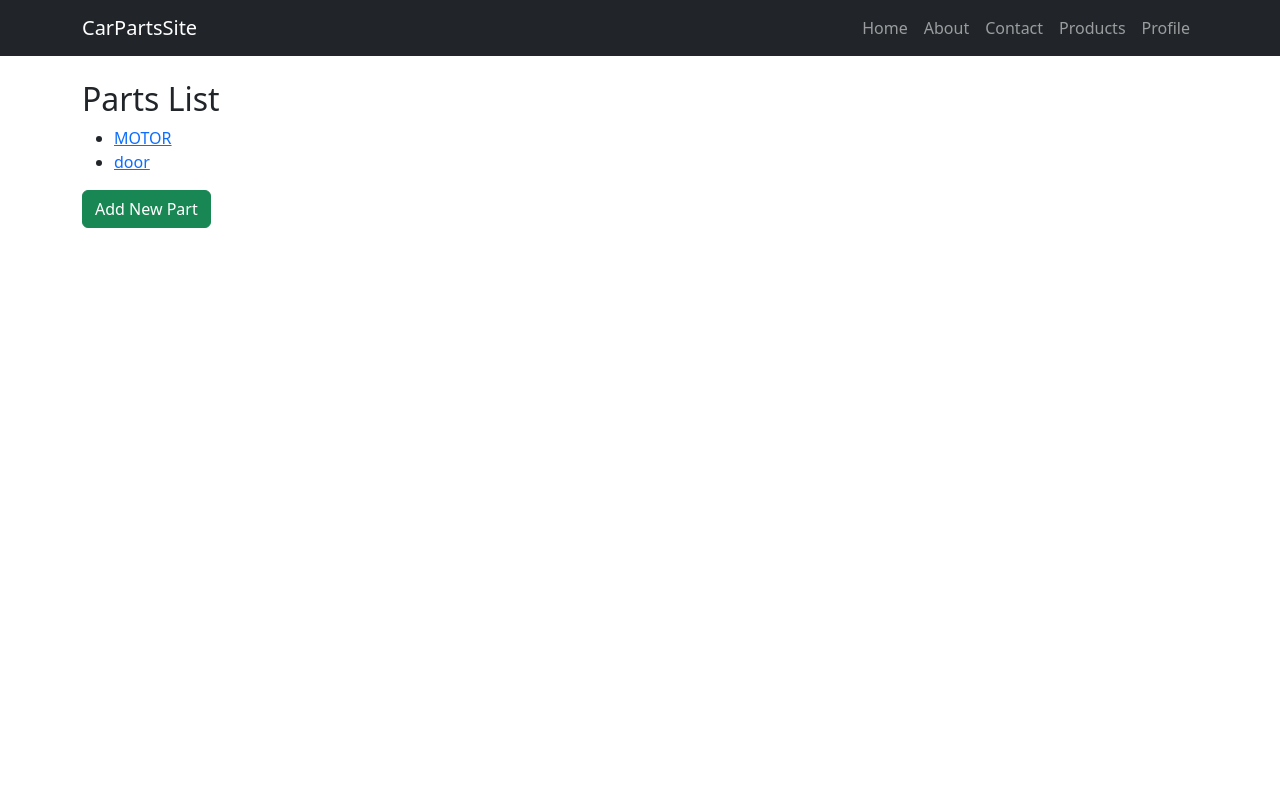
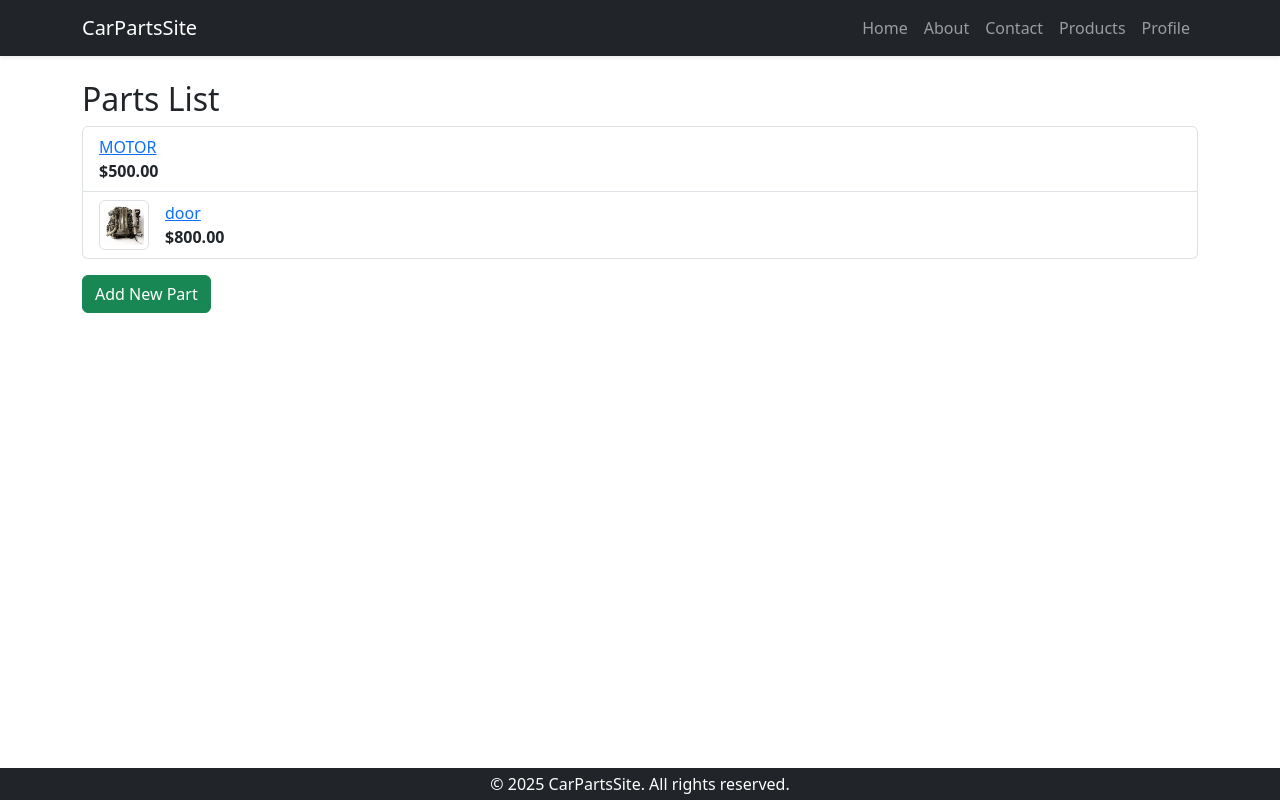
Before and after one commit to hidravneno/CarPartsSitee, a Django app: page /products/ in a window 1280 px wide. Run offline with Django 5.2, Linux system fonts and the light colour scheme; data comes from the database, SQL or seed files in the repository; both versions use the stored data as it was after the commit.

Commit message:
second commit

```diff
--- a/CarPartsSite/urls.py
+++ b/CarPartsSite/urls.py
@@ -16,6 +16,8 @@ Including another URLconf
 """
 from django.contrib import admin
 from django.urls import path, include
+from django.conf import settings
+from django.conf.urls.static import static
 
 urlpatterns = [
     path('admin/', admin.site.urls),
@@ -23,3 +25,7 @@ urlpatterns = [
     path('products/', include('products.urls')),
     path('accounts/', include('accounts.urls')),
 ]
+
+# Agregar configuración para servir archivos de medios en modo DEBUG
+if settings.DEBUG:
+    urlpatterns += static(settings.MEDIA_URL, document_root=settings.MEDIA_ROOT)
--- a/products/forms.py
+++ b/products/forms.py
@@ -6,4 +6,4 @@ from .models import Part
 class PartForm(forms.ModelForm):
     class Meta:
         model = Part
-        fields = ['name', 'description', 'price']
+        fields = ['name', 'description', 'price', 'image']  # <--- ¡Agregado!
--- a/products/models.py
+++ b/products/models.py
@@ -4,6 +4,7 @@ class Part(models.Model):
     name = models.CharField(max_length=100)
     description = models.TextField()
     price = models.DecimalField(max_digits=10, decimal_places=2)
+    image = models.ImageField(upload_to='part_images/', blank=True, null=True)
 
     def __str__(self):
         return self.name
--- a/products/views.py
+++ b/products/views.py
@@ -15,7 +15,7 @@ def part_edit(request, pk=None):
         part = get_object_or_404(Part, pk=pk)
     else:
         part = None
-    form = PartForm(request.POST or None, instance=part)
+    form = PartForm(request.POST or None, request.FILES or None, instance=part)  # Agrega request.FILES aquí
     if form.is_valid():
         form.save()
         return redirect('parts_list')
--- /dev/null
+++ b/static/footer.css
@@ -0,0 +1,13 @@
+  html,
+  body {
+      height: 100%;
+  }
+
+  body {
+      display: flex;
+      flex-direction: column;
+  }
+
+  main {
+      flex: 1;
+  }
--- a/templates/base.html
+++ b/templates/base.html
@@ -1,29 +1,51 @@
 <!-- templates/base.html -->
+{% load static %}
 <!DOCTYPE html>
 <html lang="en">
   <head>
-    <meta charset="UTF-8">
+    <meta charset="UTF-8" />
+    <meta name="viewport" content="width=device-width, initial-scale=1" />
     <title>CarPartsSite</title>
-    <link href="https://cdn.jsdelivr.net/npm/bootstrap@5.3.0/dist/css/bootstrap.min.css" rel="stylesheet">
+    <link href="https://cdn.jsdelivr.net/npm/bootstrap@5.3.0/dist/css/bootstrap.min.css" rel="stylesheet" />
+    <link href="{% static 'footer.css' %}" rel="stylesheet" />
+    <link rel="stylesheet" href="https://cdn.jsdelivr.net/npm/bootstrap-icons@1.10.5/font/bootstrap-icons.css" />
   </head>
   <body>
-    <nav class="navbar navbar-expand-lg navbar-dark bg-dark mb-4">
+    <nav class="navbar navbar-expand-lg navbar-dark bg-dark mb-4 shadow-sm">
       <div class="container">
         <a class="navbar-brand" href="/">CarPartsSite</a>
-            <div class="collapse navbar-collapse">
+        <button class="navbar-toggler" type="button" data-bs-toggle="collapse" data-bs-target="#navbarNav" aria-controls="navbarNav" aria-expanded="false" aria-label="Toggle navigation"><span class="navbar-toggler-icon"></span></button>
+
+        <div class="collapse navbar-collapse" id="navbarNav">
           <ul class="navbar-nav ms-auto">
-                    <li class="nav-item"><a class="nav-link" href="/">Home</a></li>
-                    <li class="nav-item"><a class="nav-link" href="/about/">About</a></li>
-                    <li class="nav-item"><a class="nav-link" href="/contact/">Contact</a></li>
-                    <li class="nav-item"><a class="nav-link" href="/products/">Products</a></li>
-                    <li class="nav-item"><a class="nav-link" href="/accounts/profile/">Profile</a></li>
+            <li class="nav-item">
+              <a class="nav-link" href="/">Home</a>
+            </li>
+            <li class="nav-item">
+              <a class="nav-link" href="/about/">About</a>
+            </li>
+            <li class="nav-item">
+              <a class="nav-link" href="/contact/">Contact</a>
+            </li>
+            <li class="nav-item">
+              <a class="nav-link" href="/products/">Products</a>
+            </li>
+            <li class="nav-item">
+              <a class="nav-link" href="/accounts/profile/">Profile</a>
+            </li>
           </ul>
         </div>
       </div>
     </nav>
 
-    <div class="container">
-        {% block content %}{% endblock %}
-    </div>
+    <main class="container">
+      {% block content %}
+
+      {% endblock %}
+    </main>
+
+    {% include 'footer.html' %}
+
+    <script src="https://cdn.jsdelivr.net/npm/bootstrap@5.3.0/dist/js/bootstrap.bundle.min.js"></script>
   </body>
 </html>
--- /dev/null
+++ b/templates/footer.html
@@ -0,0 +1,4 @@
+<!-- filepath: \\wsl.localhost\Ubuntu\home\hidra\Code\SDGKU\FSDI_118\CarPartsSite\CarPartsSite\templates\footer.html -->
+<footer class="bg-dark text-white text-center py-1 mt-auto">
+  &copy; 2025 CarPartsSite. All rights reserved.
+</footer>
--- a/templates/products/part_form.html
+++ b/templates/products/part_form.html
@@ -5,9 +5,9 @@
       Edit
     {% else %}
       Add
-    {% endif %}Part
+    {% endif %} Part
   </h2>
-  <form method="post">
+  <form method="post" enctype="multipart/form-data"> <!-- Agregar enctype aquí -->
     {% csrf_token %}
     {{ form.as_p }}
     <button class="btn btn-primary" type="submit">Save</button>
--- a/templates/products/parts_list.html
+++ b/templates/products/parts_list.html
@@ -1,10 +1,18 @@
 {% extends "base.html" %}
 {% block content %}
 <h2>Parts List</h2>
-<ul>
+<ul class="list-group">
   {% for part in parts %}
-    <li><a href="{% url 'part_detail' part.id %}">{{ part.name }}</a></li>
+    <li class="list-group-item d-flex align-items-center">
+      {% if part.image %}
+        <img src="{{ part.image.url }}" alt="{{ part.name }}" class="img-thumbnail me-3" style="width: 50px; height: 50px; object-fit: cover;">
+      {% endif %}
+      <div>
+        <a href="{% url 'part_detail' part.id %}">{{ part.name }}</a>
+        <p class="mb-0"><strong>${{ part.price }}</strong></p>
+      </div>
+    </li>
   {% endfor %}
 </ul>
-<a class="btn btn-success" href="{% url 'add_part' %}">Add New Part</a>
+<a class="btn btn-success mt-3" href="{% url 'add_part' %}">Add New Part</a>
 {% endblock %}
```
Also changed, not shown: CarPartsSite/settings.py (+7 -0 lines), templates/accounts/login.html (+10 -0 lines), templates/pages/home.html (+38 -1 lines), templates/products/part_detail.html (+7 -0 lines), db.sqlite3, media/part_images/2j2z.jpg (added), products/migrations/0002_part_image.py (added). Lines whose indentation alone changed are shown as unchanged.
